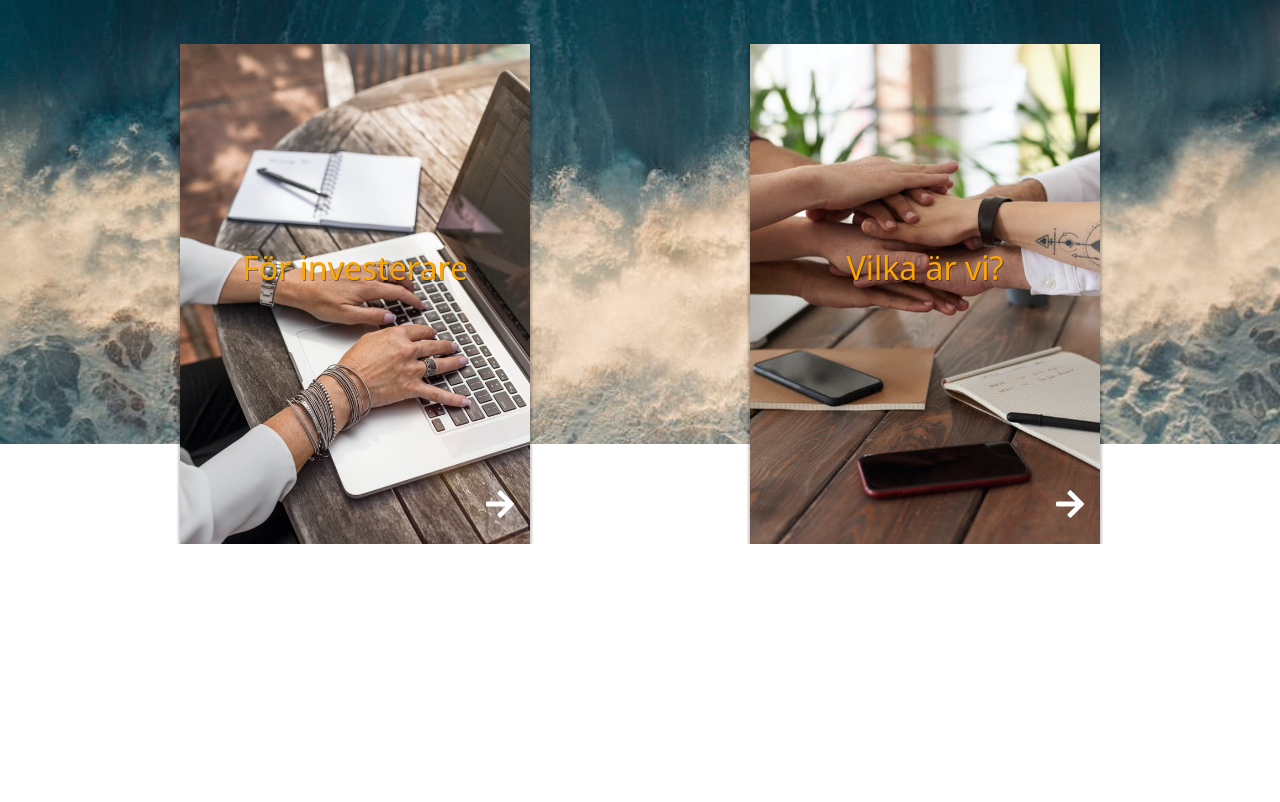
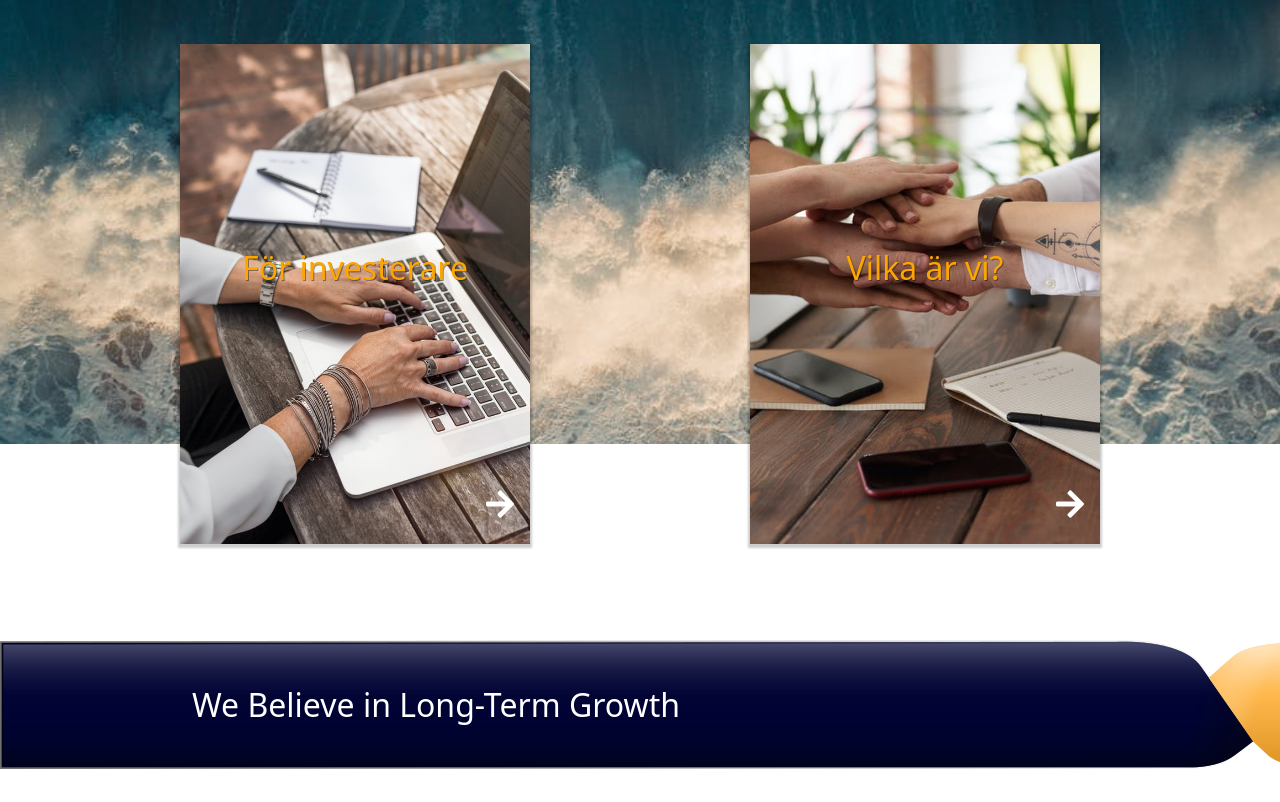
Before and after one commit to kevalane/jkmholding-frontend, an Angular app: page / in a window 1280 px wide. Shown: the part 596-1398 px from the top of the page. Before the commit the page ends 1140 px from the top, so only its background shows below. Built offline with nearby package versions, Linux system fonts and the light colour scheme.

Commit message:
Added banner to home page.

```diff
--- a/src/app/home/home.component.css
+++ b/src/app/home/home.component.css
@@ -82,5 +82,18 @@
 /* End square section */
 
 /* Banner */
+#banner {
+	position: relative;
+	margin-top: 6em;
+	margin-bottom: 2em;
+	background: url('/assets/img/rubrikbar.png') no-repeat;
+}
 
+#textOnBanner {
+    margin-left: 15%;
+    width: 80%;
+    line-height: 130px;
+    color: #ffffff;
+    font-size: 2rem;
+}
 /* End banner */
--- a/src/app/home/home.component.html
+++ b/src/app/home/home.component.html
@@ -44,5 +44,7 @@
 <!-- End square links -->
 
 <!-- Banner -->
-
+<div id="banner">
+    <p id="textOnBanner">We Believe in Long-Term Growth</p>
+</div>
 <!-- End banner -->
```
